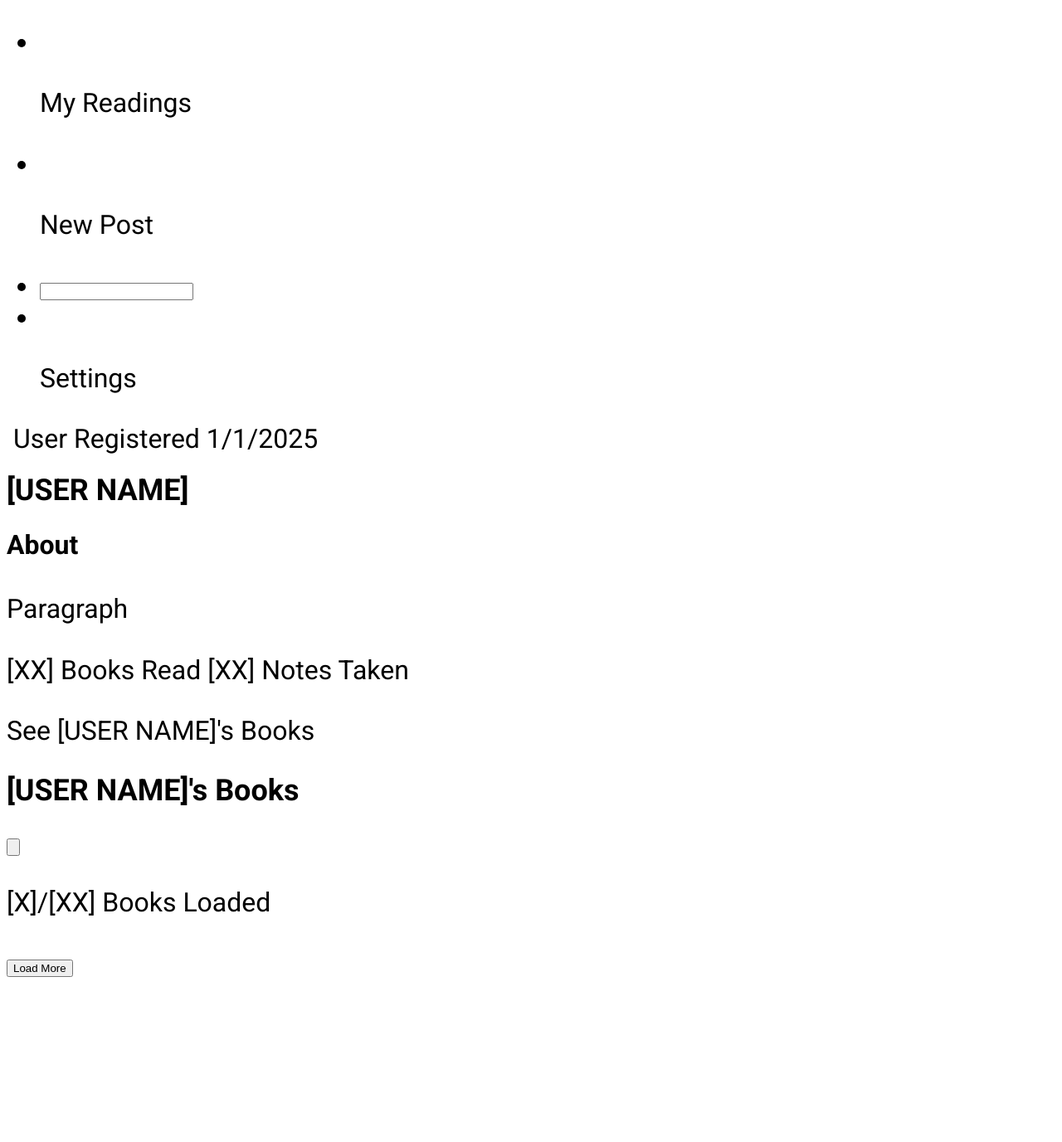
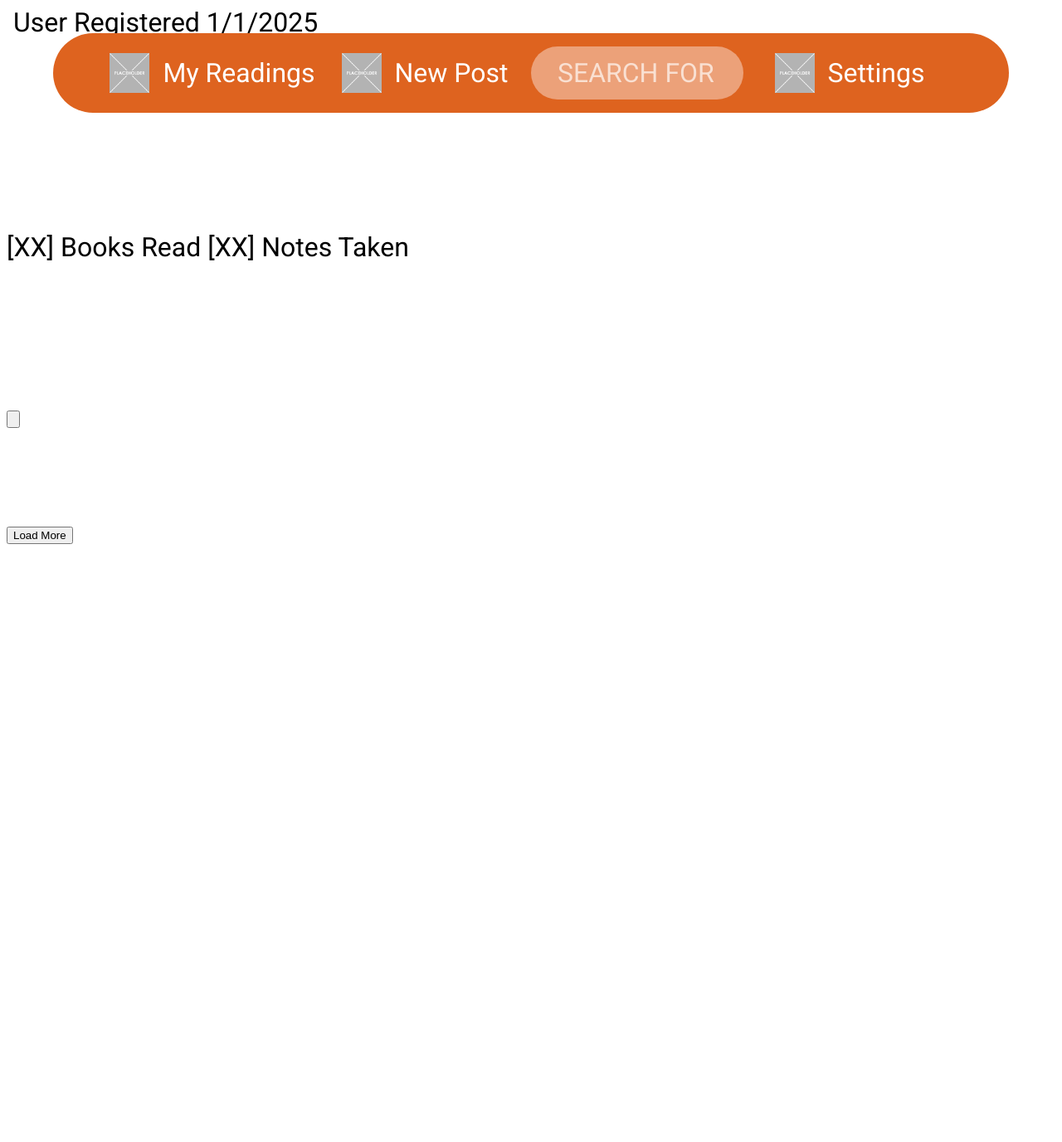
Before and after one commit to robertzakk/myreadings, a web app: file public/index.html in a window 1280 px wide. Shown: the top 1377 px of the page at 83% size. Before the commit the page ends 1178 px from the top, so only its background shows below. Run offline with its HTML, style and script files only (its server is not run), Linux system fonts and the light colour scheme.

Commit message:
Finish nav bar

```diff
--- a/public/index.html
+++ b/public/index.html
@@ -15,31 +15,31 @@
     </head>
 
     <body>
-        <nav>
-            <ul>
+        <nav class="nav-bar">
+            <ul class="nav-bar-list">
                 <li>
-                    <div>
-                        <img src=""/>
+                    <a class="nav-item">
+                        <img src="../src/imgs/placeholder.png"/>
                         <p>My Readings</p>
-                    </div>
+                    </a>
                 </li>
 
                 <li>
-                    <div>
-                        <img src=""/>
+                    <a class="nav-item">
+                        <img src="../src/imgs/placeholder.png"/>
                         <p>New Post</p>
-                    </div>
+                    </a>
+                </li>
+
+                <li class="nav-search">
+                    <input placeholder="SEARCH FOR USER"/>
                 </li>
 
                 <li>
-                    <input />
-                </li>
-
-                <li>
-                    <div>
-                        <img src=""/>
+                    <a class="nav-item">
+                        <img src="../src/imgs/placeholder.png"/>
                         <p>Settings</p>
-                    </div>
+                    </a>
                 </li>
             </ul>
         </nav>
--- a/public/styles.css
+++ b/public/styles.css
@@ -3,31 +3,127 @@
 
     --h1: bold 1.125rem/1em var(--ff);
     --h2: bold 1rem/1.4em var(--ff);
-    --p: 1rem/1.4rem var(--ff);
+    --p: bold1rem/1.4rem var(--ff);
     --p2: .875rem/1.4em var(--ff);
 
     --gray100: hsl(0, 0%, 100%);
     --gray70: hsl(0, 0%, 70%);
     --gray0: hsl(0, 0%, 0%);
+
+    --orange1: #DE631F;
+    --orange2: #E68551;
+    --orange3: #ECA179;
+    --orange4: #F9E0D2;
+
+    --dark1: #1D1D1D;
+    --dark2: #222222;
 }
 
+/*
+    Element Selectors
+*/
 html {
     font-family: var(--ff);
     font-size: 2rem;
 }
 
+body {
+    height: 300vh;
+}
 h1 {
     font: var(--h1);
+    color: var(--gray100);
 }
 
 h2 {
     font: var(--h2);
+    color: var(--gray100);
 }
 
 p {
     font: var(--p);
+    color: var(--gray100);
 }
 
 .p2 {
     font: var(--p2) !important;
+    color: var(--gray100);
 }
+
+/*
+    Class Selectors
+*/
+.nav-bar {
+    position: fixed;
+    padding: 0 2rem;
+
+    max-width: 75rem;
+
+    margin: 0 auto;
+
+    left: 0;
+    right: 0;
+}
+
+.nav-bar-list {
+    display: flex;
+    align-items: center;
+    justify-content: space-around;
+
+    height: 3rem;
+    border-radius: 1.5rem;
+    padding: 0 2rem;
+
+    background-color: var(--orange1);
+    list-style: none;
+}
+
+.nav-bar-list > li {
+    flex: 1;
+}
+
+.nav-bar-list > .nav-search {
+    flex: 4;
+}
+
+.nav-item {
+    display: flex;
+    flex-direction: row;
+    justify-content: center;
+
+    min-width: 8rem;
+
+    align-items: center;
+}
+
+.nav-item > img {
+    width: 1.5rem;
+    height: 1.5rem;
+    padding-right: 0.5rem;
+}
+
+.nav-search {
+    display: flex;
+    justify-content: center;
+    align-items: center;
+    flex: 3;
+}
+
+.nav-search > input {
+    width: 100%;
+    padding: 0.4rem 1rem;
+
+    border-radius: 2rem;
+    font: var(--p);
+    margin: 0;
+
+    background-color: var(--orange3);
+    color: white;
+
+    outline: none;
+    border: 0;
+}
+
+.nav-search > input::placeholder {
+    color: var(--orange4);
+}
```
Also changed, not shown: src/imgs/placeholder.png (added).
